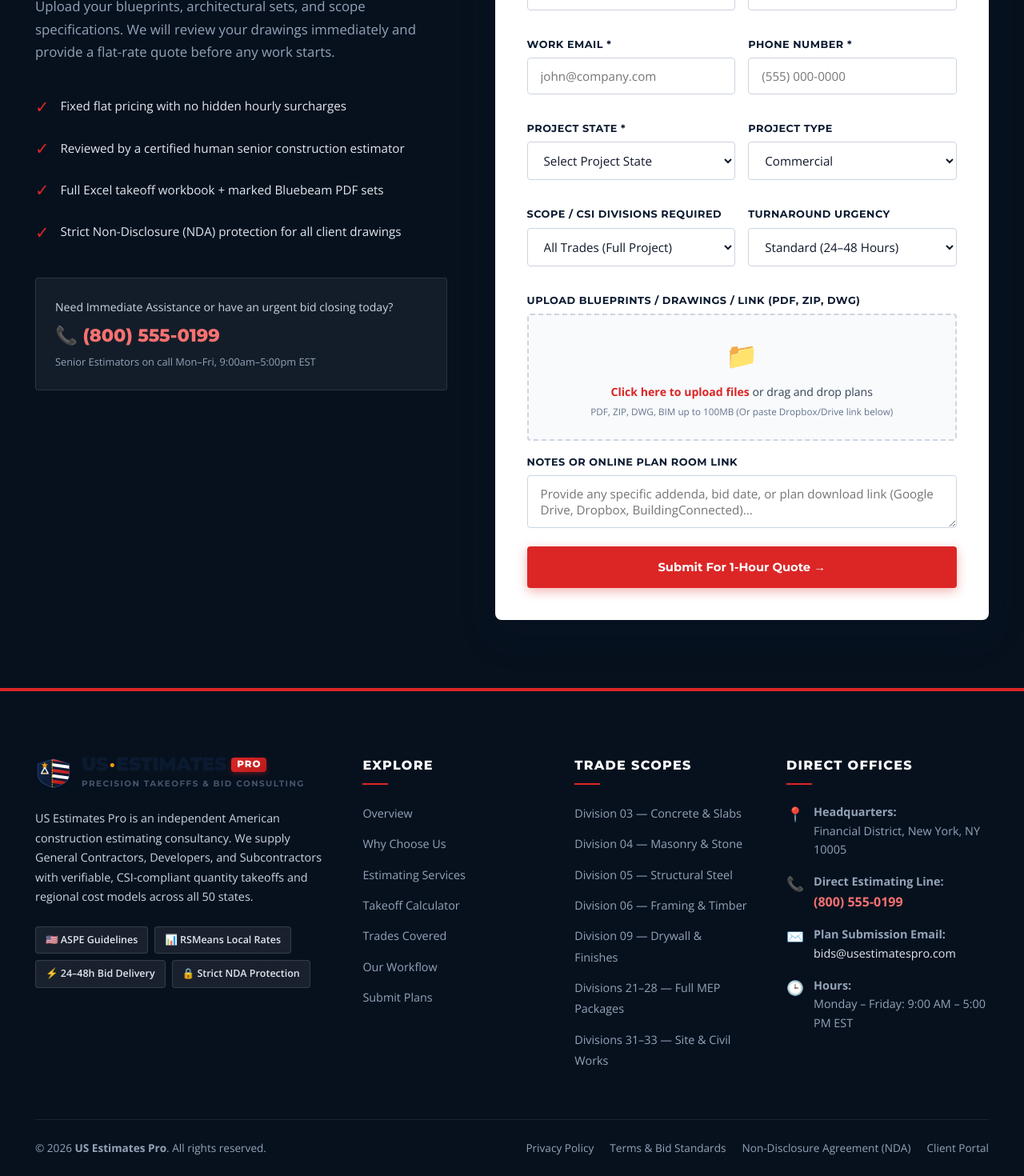
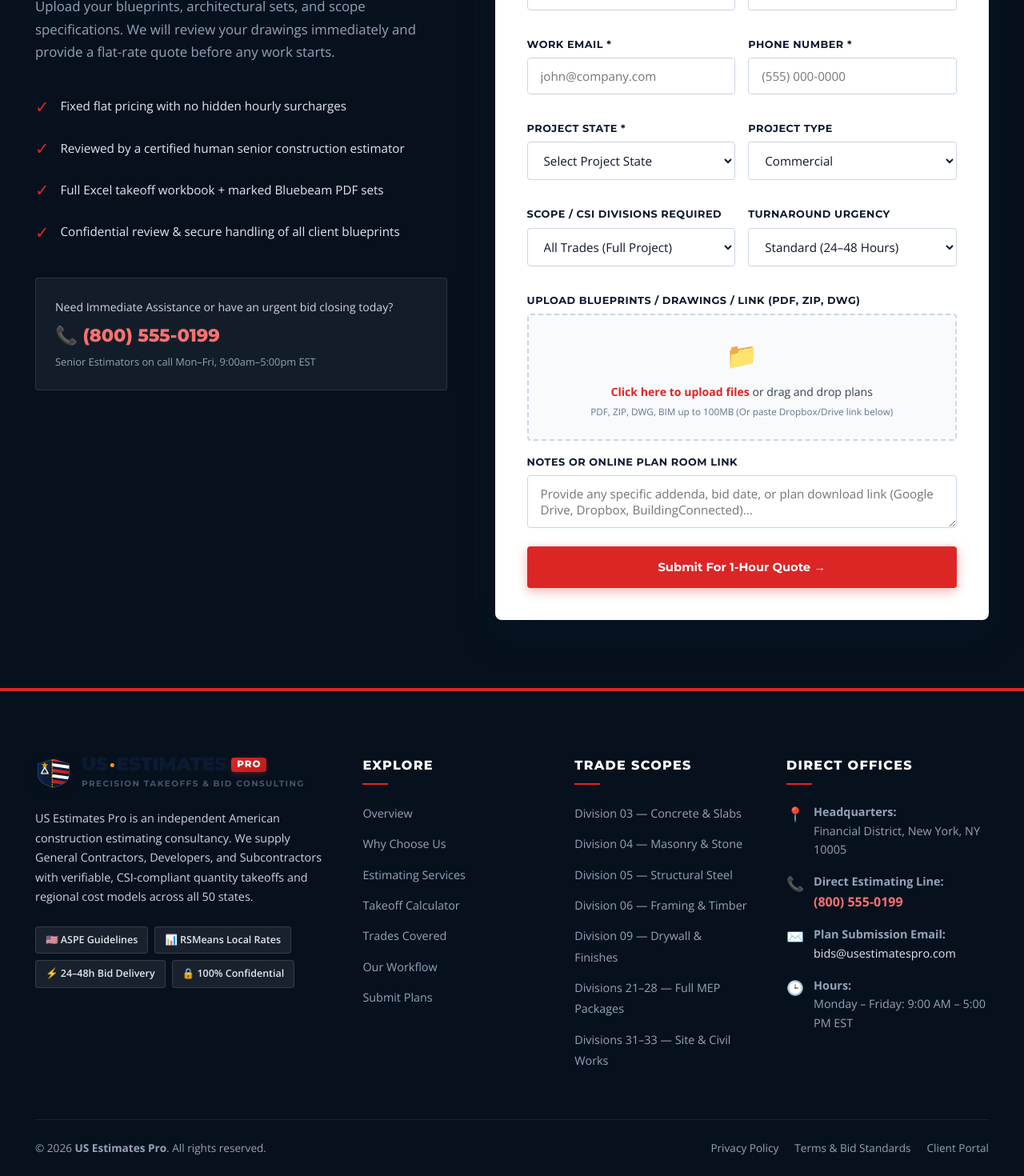
Before and after one commit to basim-butt/usestimatespro, a React (Vite) app: page / in a window 1280 px wide. Shown: the part 6485-7955 px from the top of the page at 80% size. Built offline with nearby package versions, Linux system fonts and the light colour scheme.

Commit message:
Remove NDA references from footer, quote form, and preview

```diff
--- a/preview.html
+++ b/preview.html
@@ -416,7 +416,7 @@
             <div class="quote-bullet-item"><span class="icon">✓</span><span>Fixed flat pricing with no hidden hourly surcharges</span></div>
             <div class="quote-bullet-item"><span class="icon">✓</span><span>Reviewed by a certified human senior construction estimator</span></div>
             <div class="quote-bullet-item"><span class="icon">✓</span><span>Full Excel takeoff workbook + marked Bluebeam PDF sets</span></div>
-            <div class="quote-bullet-item"><span class="icon">✓</span><span>Strict Non-Disclosure (NDA) protection for all client drawings</span></div>
+            <div class="quote-bullet-item"><span class="icon">✓</span><span>Confidential review & secure handling of all client blueprints</span></div>
           </div>
 
           <div class="quote-direct-contact">
--- a/src/components/Footer.jsx
+++ b/src/components/Footer.jsx
@@ -34,7 +34,7 @@ export default function Footer() {
               <span className="footer-badge-tag">🇺🇸 ASPE Guidelines</span>
               <span className="footer-badge-tag">📊 RSMeans Local Rates</span>
               <span className="footer-badge-tag">⚡ 24–48h Bid Delivery</span>
-              <span className="footer-badge-tag">🔒 Strict NDA Protection</span>
+              <span className="footer-badge-tag">🔒 100% Confidential</span>
             </div>
           </div>
 
@@ -113,7 +113,6 @@ export default function Footer() {
             <div style={{ display: 'flex', gap: '20px', flexWrap: 'wrap' }}>
               <a href="#">Privacy Policy</a>
               <a href="#">Terms & Bid Standards</a>
-              <a href="#">Non-Disclosure Agreement (NDA)</a>
               <a href="#">Client Portal</a>
             </div>
           </div>
--- a/src/components/QuoteForm.jsx
+++ b/src/components/QuoteForm.jsx
@@ -72,7 +72,7 @@ export default function QuoteForm() {
               </div>
               <div className="quote-bullet-item">
                 <span className="icon">✓</span>
-                <span>Strict Non-Disclosure (NDA) protection for all client drawings</span>
+                <span>Confidential review & secure handling of all client blueprints</span>
               </div>
             </div>
 
```
